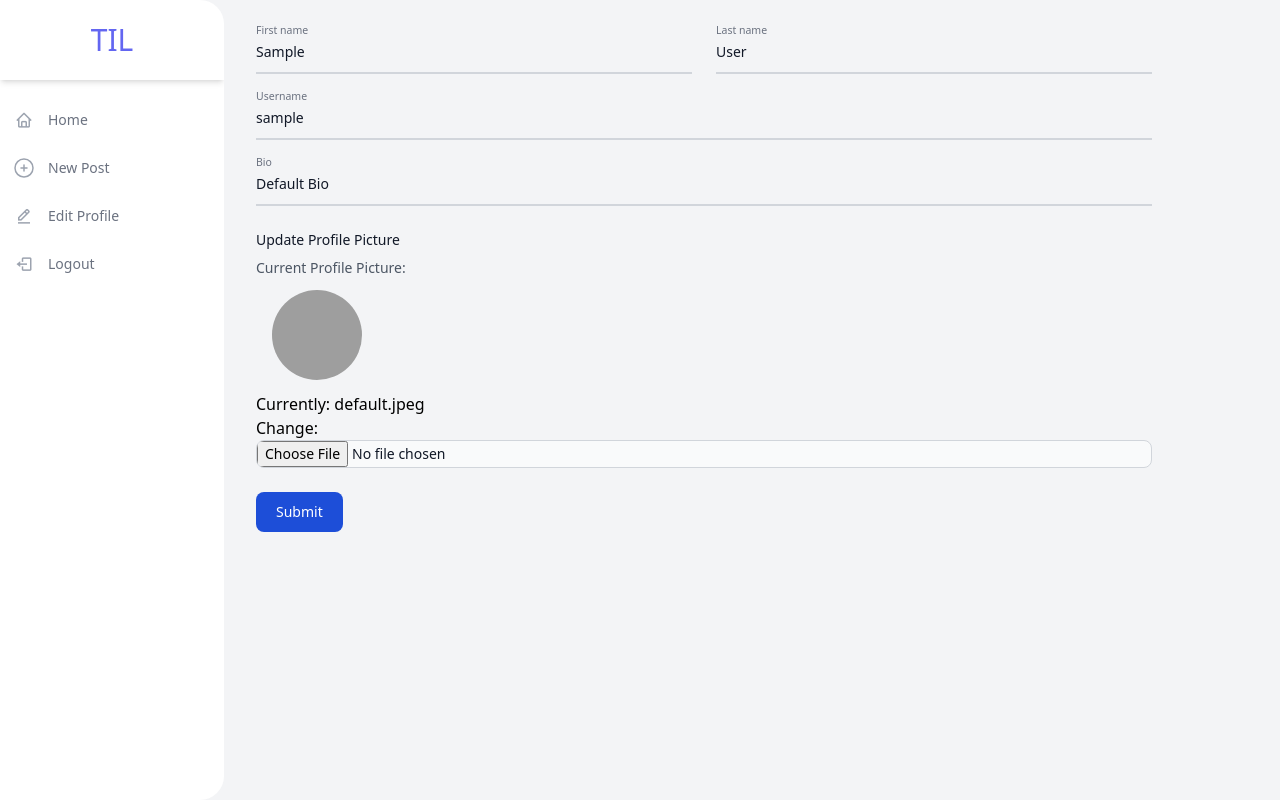
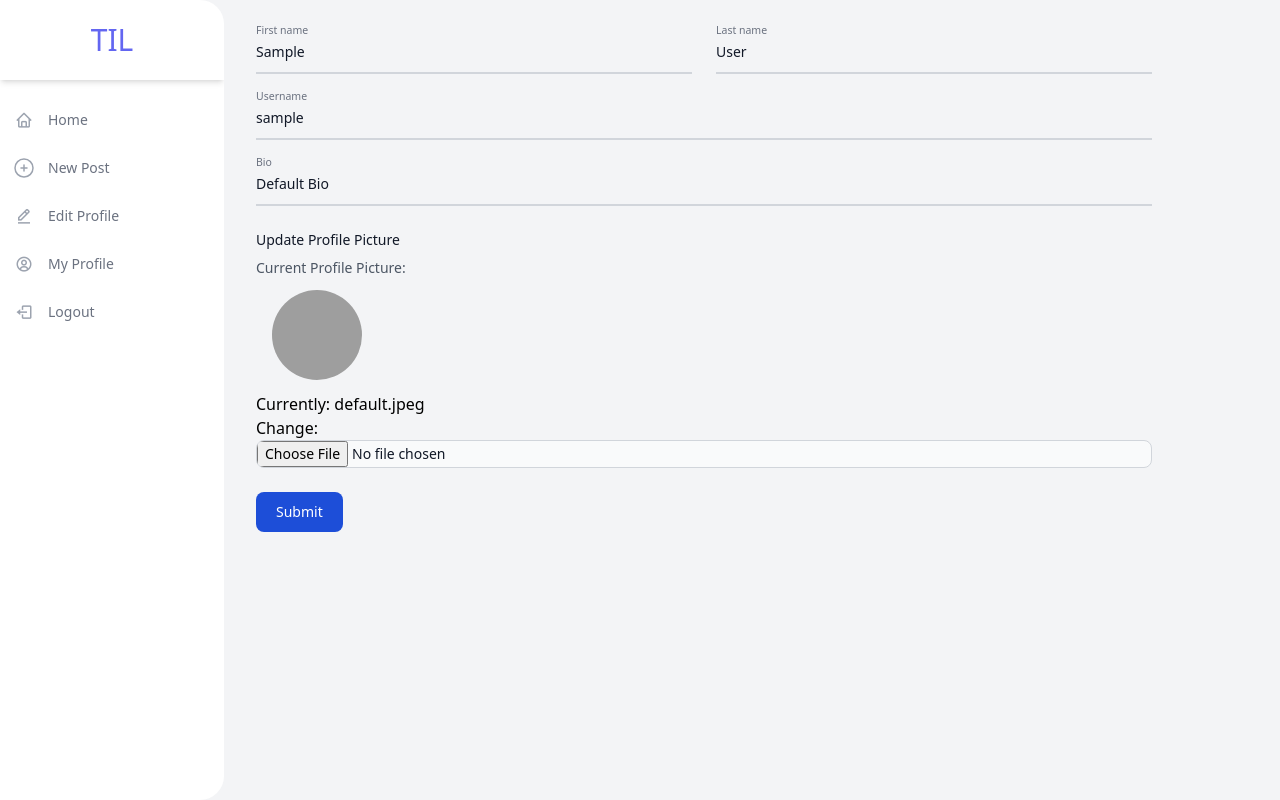
Before and after one commit to basselyr/Django201, a Django app: page /profile/edit/ in a window 1280 px wide. Run offline with Django 4.2, Linux system fonts and the light colour scheme; the visitor is signed in with stand-in values (Sample User, id 1); some libraries are stand-ins or nearby versions; grey boxes are pictures that could not be loaded.

Commit message:
Fixed a few bugs

```diff
--- a/TodayILearned/templates/base.html
+++ b/TodayILearned/templates/base.html
@@ -8,6 +8,7 @@
     <title>{% block title %}{% endblock %}</title>
     <script src="https://cdn.tailwindcss.com"></script>
     <link rel="stylesheet" href="https://unpkg.com/boxicons@2.0.7/css/boxicons.min.css" />
+    <link rel="icon" type="image/x-icon" href="/Users/Bassel/Documents/Web Development/Udemy Course/Django/Django 201/media/favicon.ico">
 </head>
 <body>
     <div class="min-h-screen flex flex-row bg-gray-100">
@@ -37,6 +38,12 @@
                 <a href="{%url 'profiles:edit' %}" class="flex flex-row items-center h-12 transform hover:translate-x-2 transition-transform ease-in duration-200 text-gray-500 hover:text-gray-800">
                   <span class="inline-flex items-center justify-center h-12 w-12 text-lg text-gray-400"><i class='bx bx-edit-alt'></i></span>
                   <span class="text-sm font-medium">Edit Profile</span>
+                </a>
+              </li>
+              <li>
+                <a href="{%url 'profiles:detail' user.username %}" class="flex flex-row items-center h-12 transform hover:translate-x-2 transition-transform ease-in duration-200 text-gray-500 hover:text-gray-800">
+                  <span class="inline-flex items-center justify-center h-12 w-12 text-lg text-gray-400"><i class='bx bx-user-circle'></i></span>
+                  <span class="text-sm font-medium">My Profile</span>
                 </a>
               </li>
               <li>
--- a/profiles/models.py
+++ b/profiles/models.py
@@ -11,7 +11,7 @@ class Profile(models.Model):
         on_delete=models.CASCADE,
         related_name='profile',
     )
-    image = ImageField(default="default.jpeg",upload_to='profiles')
+    image = models.ImageField(default="default.jpeg",upload_to='profiles')
     bio = models.CharField(default="Default Bio", max_length=100)
 
     def __str__(self):
--- a/profiles/templates/profiles/detail.html
+++ b/profiles/templates/profiles/detail.html
@@ -40,7 +40,7 @@
             </div>
             {% if request.user.is_authenticated %}
                 {%if request.user != user %}
-                    <div class="mt-6 grid grid-cols-2 gap-4">
+                    <div class="mt-6 ">
                         <button class="w-full rounded-xl border-2 bg-white px-3 py-2 font-semibold  hover:text-white js-follow {{ followStyle }}" data-username = "{{user.username}}" data-action="{{ followAction }}" data-url="{%url 'profiles:follow' user.username%}"> <span class="js-follow-text">{% if you_follow%}
                             Unfollow
                         {%else%}
@@ -48,7 +48,7 @@
                         {%endif%}
                         </span></button>
 
-                        <button class="w-full rounded-xl border-2 border-blue-500 bg-white px-3 py-2 font-semibold text-blue-500 hover:bg-blue-500 hover:text-white">View Profile</button>
+                        {% comment %} <button class="w-full rounded-xl border-2 border-blue-500 bg-white px-3 py-2 font-semibold text-blue-500 hover:bg-blue-500 hover:text-white">View Profile</button> {% endcomment %}
                     </div>
                 {% endif %}
             {% else %}
--- a/profiles/templates/profiles/update.html
+++ b/profiles/templates/profiles/update.html
@@ -3,8 +3,7 @@
 {%load thumbnail%}
 
 {%block body%}
-    {%if request.user.is_authenticated%}
-        <form method="POST" action="{%url 'profiles:edit'%}">
+    <form method="POST" action="{%url 'profiles:edit'%}" enctype="multipart/form-data">
         {% csrf_token %}
         <div class="grid md:grid-cols-2 md:gap-6">
             <div class="relative z-0 w-full mb-6 group">
@@ -35,11 +34,8 @@
             {% thumbnail user.profile.image "200x200" crop="center" as im %}
                 <img class="mx-4 w-[90px] h-[90px] object-cover rounded-full hidden sm:block my-3" src="{{im.url}}" alt="avatar">
             {% endthumbnail %}
-                {% render_field profile_form.image class="block w-full text-sm text-gray-900 border border-gray-300 rounded-lg cursor-pointer bg-gray-50 dark:text-gray-400 focus:outline-none dark:bg-gray-700 dark:border-gray-600 dark:placeholder-gray-400" id="file_input" type="file" enctype="multipart/form-data" %}
+            {% render_field profile_form.image class="block w-full text-sm text-gray-900 border border-gray-300 rounded-lg cursor-pointer bg-gray-50 dark:text-gray-400 focus:outline-none dark:bg-gray-700 dark:border-gray-600 dark:placeholder-gray-400" id="file_input" type="file" %}
         </div>
         <button type="submit" class="text-white bg-blue-700 hover:bg-blue-800 focus:ring-4 focus:outline-none focus:ring-blue-300 font-medium rounded-lg text-sm w-full sm:w-auto px-5 py-2.5 text-center dark:bg-blue-600 dark:hover:bg-blue-700 dark:focus:ring-blue-800">Submit</button>
     </form>
-    {% else %}
-        You are not logged in. Please <a href="{%url 'account_login'%}" style="color: blue; text-decoration: underline">login</a> first to edit your profile.
-    {% endif %}
 {% endblock %}
--- a/profiles/views.py
+++ b/profiles/views.py
@@ -84,7 +84,7 @@
 def profupdate(request):
     if request.method == 'POST':
         user_form = UpdateUser(request.POST, instance=request.user)
-        profile_form = UpdateProfile(request.POST, request.FILES,instance=request.user.profile)
+        profile_form = UpdateProfile(request.POST, request.FILES, instance=request.user.profile)
 
         if user_form.is_valid() and profile_form.is_valid():
             user_form.save()
```
Also changed, not shown: profiles/migrations/0006_alter_profile_image.py (added). Lines whose indentation alone changed are shown as unchanged.
